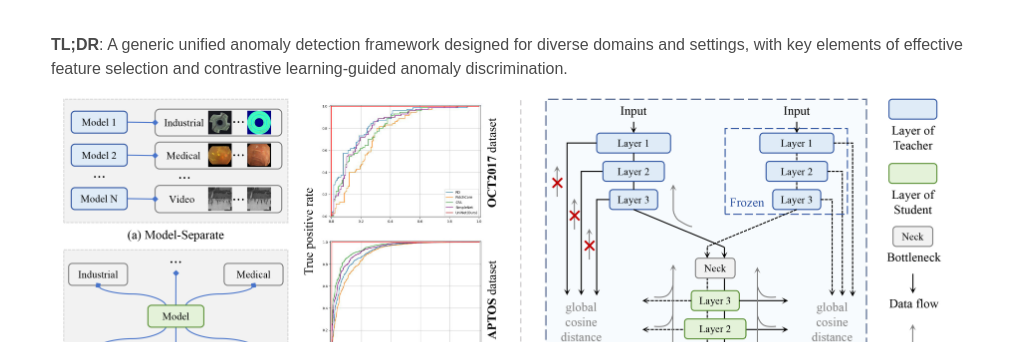
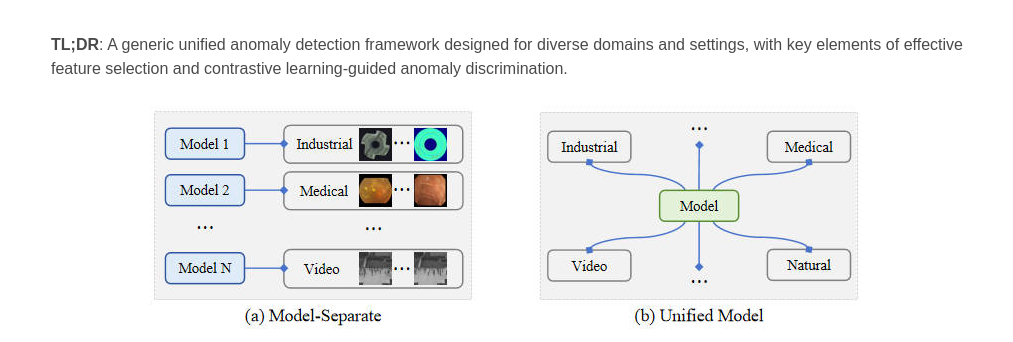
Before and after one commit to pangdatangtt/pangdaTangtt.github.io, a plain HTML site: page index.html in a window 1280 px wide. Shown: the part 458-800 px from the top of the page, without its empty margins (133-1146 px from the left). Drawn offline with nearby package versions, Linux system fonts and the light colour scheme; some icons are missing; a web font is replaced by a local one.

Commit message:
Update index.html

```diff
--- a/index.html
+++ b/index.html
@@ -129,7 +129,7 @@
           with key elements of effective feature selection and contrastive learning-guided anomaly discrimination.<br>
         </p>
         <div style="display: flex; justify-content: center; gap: 20px; margin-bottom: 20px;">
-            <img src="./static/images/introduction.jpg" class="center" style="max-width: 100%;">
+            <img src="./static/images/intro.jpg" class="center" style="max-width: 100%;">
           </div>
       </div>
     </div>
```
